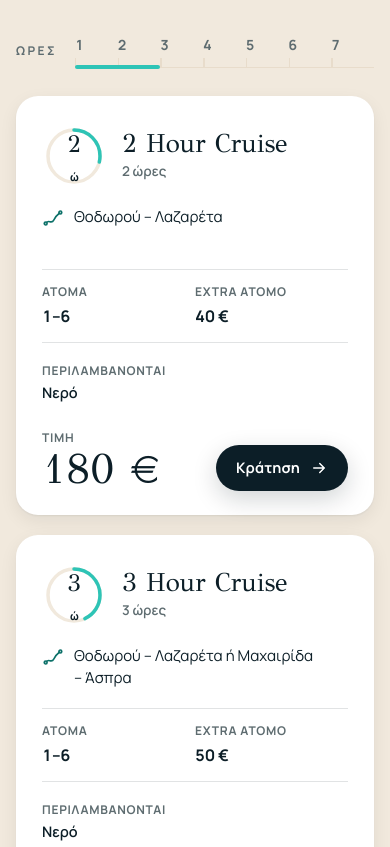
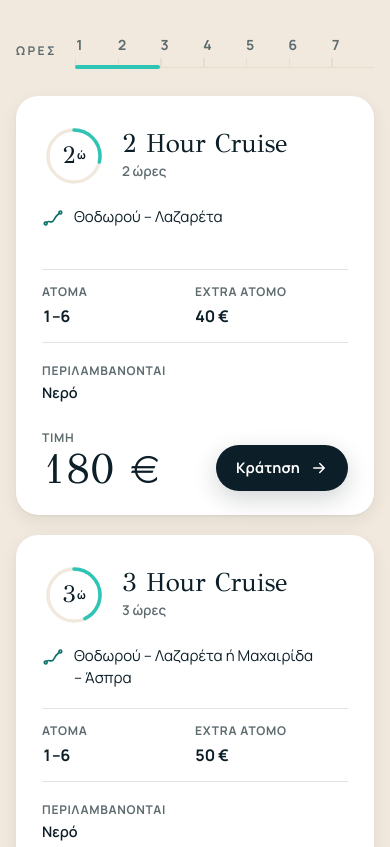
Before and after one commit to agelmet/BOATRENTAL, a website: page index.html in a window 390 px wide. Shown: the part 5044-5891 px from the top of the page. Drawn offline with Linux system fonts and the light colour scheme; animation ran at ten frames a second.

Commit message:
Hour rings + map labels + mobile polish
Co-Authored-By: Claude Opus 5.5 <noreply@anthropic.com>
Claude-Session: https://claude.ai/code/session_01TAdDcqNKZP42uy4T9ExYGF

```diff
--- a/index.html
+++ b/index.html
@@ -279,7 +279,7 @@ html:not(.js) .intro{display:none}
 .cr-r0{stroke:var(--sand)}
 .cr-r1{stroke:var(--turq);stroke-linecap:round;stroke-dasharray:0 var(--full);transition:stroke-dasharray 1.4s var(--ease) calc(var(--i)*.07s + .3s)}
 .cr.in .cr-r1,html:not(.js) .cr-r1{stroke-dasharray:var(--len) var(--full)}
-.cr-h{position:absolute;inset:0;display:grid;place-items:center;font-family:var(--disp);font-weight:400;font-size:24px}
+.cr-h{position:absolute;inset:0;display:flex;align-items:center;justify-content:center;font-family:var(--disp);font-weight:400;font-size:24px}
 .cr-h small{font-family:var(--body);font-size:11px;font-weight:700;margin-left:1px}
 .cr-h svg{width:24px;height:24px;fill:none;stroke:var(--gold);stroke-width:1.8;stroke-linecap:round}
 .cr h3{font-family:var(--disp);font-size:26px;line-height:1.1}
```
Also changed, not shown: admin.html (+1 -1 lines), en.html (+1 -1 lines).
